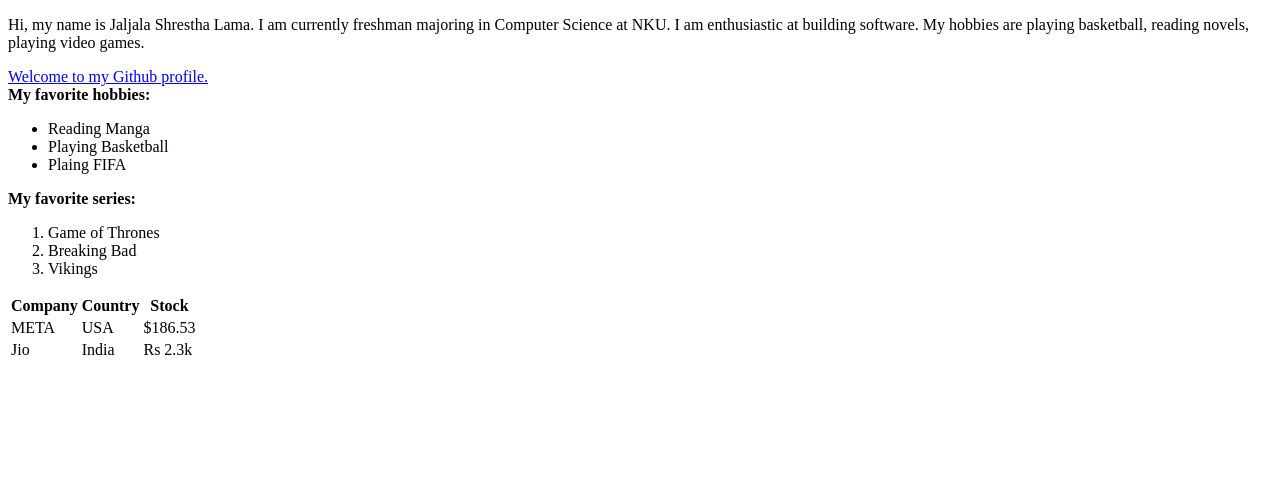
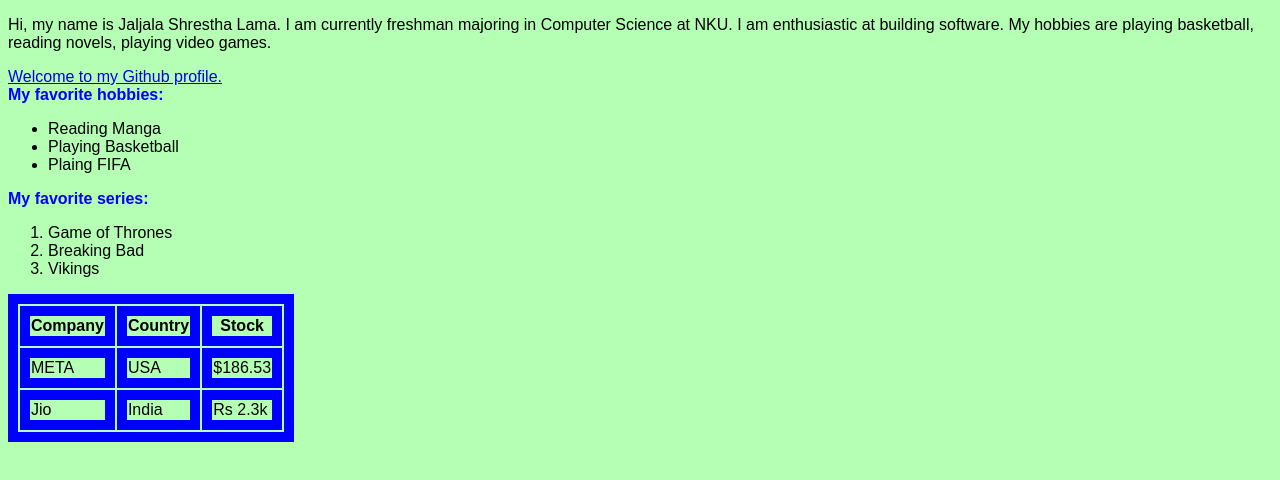
Before and after one commit to jalshrestha/inf, a plain HTML site: page index.html in a window 1280 px wide. Drawn offline with Linux system fonts and the light colour scheme.

Commit message:
Update index.html

```diff
--- a/index.html
+++ b/index.html
@@ -4,7 +4,7 @@
     <meta charset="UTF-8">
     <meta http-equiv="X-UA-Compatible" content="IE=edge">
     <meta name="viewport" content="width=device-width, initial-scale=1.0">
-    <link rel="stylesheet" text="text/css" href="lab5.css">
+    <link rel="stylesheet" text="text/css" href="style.css">
     <title>Description</title>
 
 </head>
```
